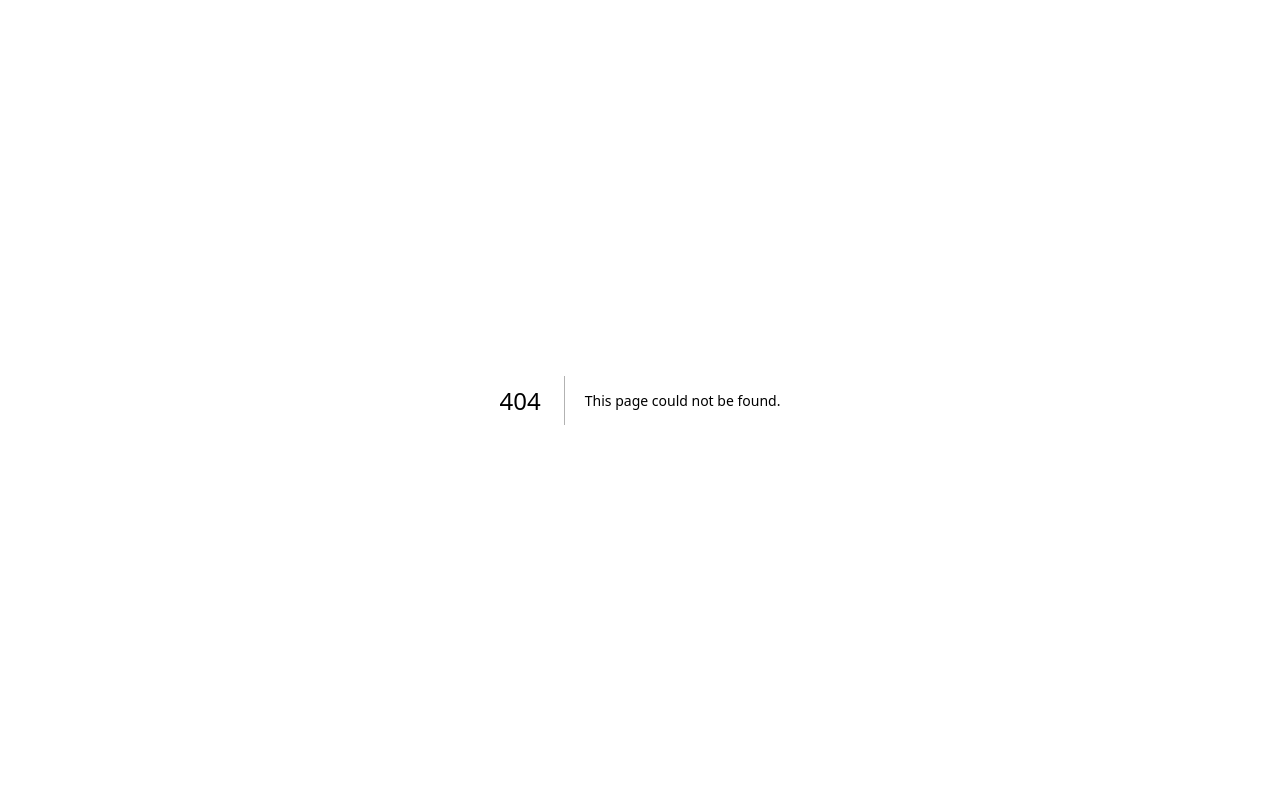
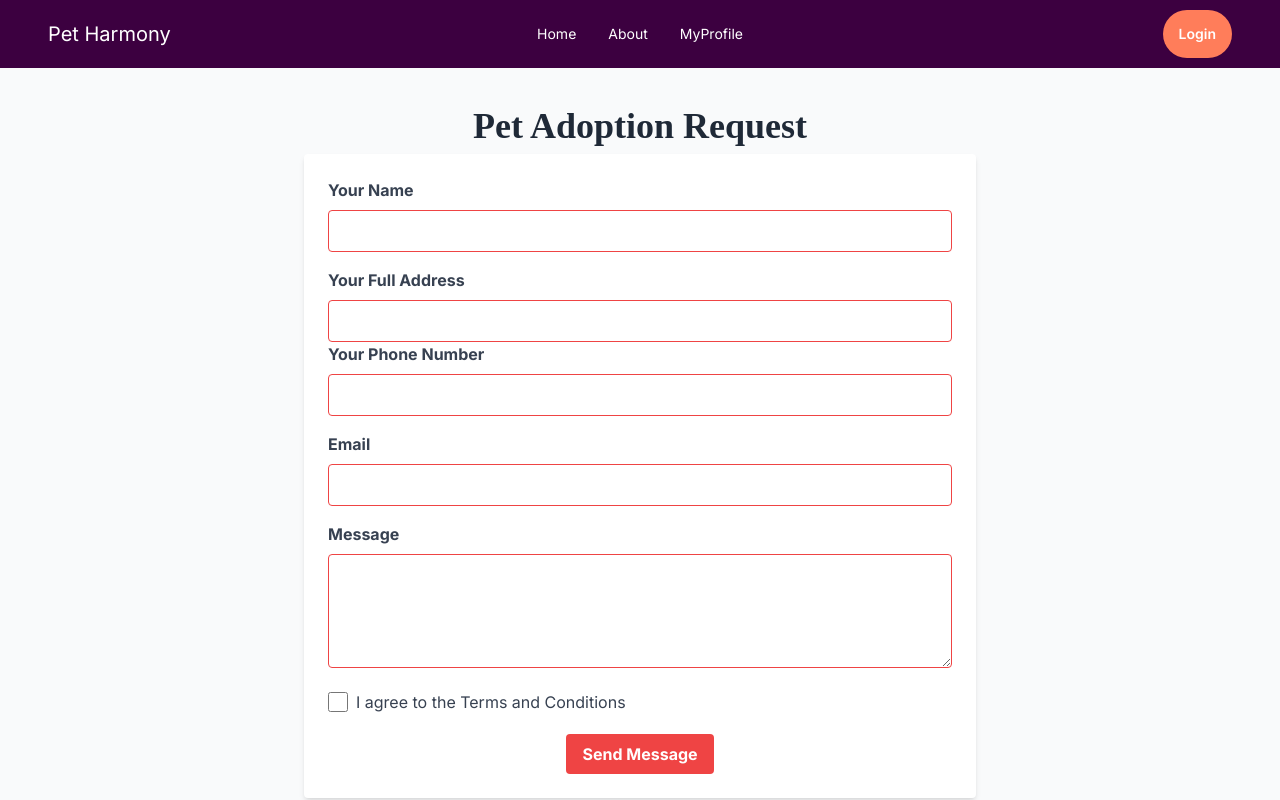
Before and after one commit to JAHIDHASAN05/Pet-Harmony, a Next.js app: page /pet-adopt-request in a window 1280 px wide. Before the commit this address had no page. Shown: the top 800 px of the page. Built offline with nearby package versions, Linux system fonts and the light colour scheme.

Commit message:
pet adaption page intial desing

```diff
--- /dev/null
+++ b/src/app/(withMainLayOut)/login/page.tsx
@@ -0,0 +1,55 @@
+import React from 'react';
+
+const LoginPage = () => {
+    return (
+        <div className='min-h-screen'>
+             <div className="flex items-center justify-center h-screen bg-gray-50">
+            <form className="bg-white p-6 rounded shadow-md w-full max-w-md">
+                <div className="mb-4">
+                    <label htmlFor="fullName" className="block text-gray-700 font-bold mb-2">
+                        Full Name
+                    </label>
+                    <input
+                        type="text"
+                        id="fullName"
+                        name="fullName"
+                        className="w-full px-3 py-2 border border-gray-300 rounded focus:outline-none focus:ring-2 focus:ring-blue-500"
+                    />
+                </div>
+                <div className="mb-4">
+                    <label htmlFor="email" className="block text-gray-700 font-bold mb-2">
+                        Email
+                    </label>
+                    <input
+                        type="email"
+                        id="email"
+                        name="email"
+                        className="w-full px-3 py-2 border border-gray-300 rounded focus:outline-none focus:ring-2 focus:ring-blue-500"
+                    />
+                </div>
+                <div className="mb-4">
+                    <label htmlFor="message" className="block text-gray-700 font-bold mb-2">
+                        Message
+                    </label>
+                    <textarea
+                        id="message"
+                        name="message"
+                        rows="4"
+                        className="w-full px-3 py-2 border border-gray-300 rounded focus:outline-none focus:ring-2 focus:ring-blue-500"
+                    ></textarea>
+                </div>
+                <div className="text-center">
+                    <button
+                        type="submit"
+                        className="bg-red-500 text-white font-bold py-2 px-4 rounded hover:bg-red-600 focus:outline-none focus:ring-2 focus:ring-red-500 focus:ring-opacity-50"
+                    >
+                        Send Message
+                    </button>
+                </div>
+            </form>
+        </div>
+        </div>
+    );
+};
+
+export default LoginPage;
--- /dev/null
+++ b/src/app/(withMainLayOut)/pet-adopt-request/page.tsx
@@ -0,0 +1,107 @@
+import React from "react";
+
+const petAdoptPage = () => {
+  return (
+    <section className="min-h-screen">
+
+      <div className="flex flex-col items-center justify-center  bg-gray-50 pb-10 min-h-screen md:px-0 px-3">
+        <h1 className="text-center text-4xl my-2 font-bold rancho-regular">Pet Adoption Request</h1>
+        <form className="bg-white p-6 rounded shadow-md w-full max-w-2xl  ">
+          <div className="mb-4">
+            <label
+              htmlFor="fullName"
+              className="block text-gray-700 font-bold mb-2"
+            >
+             Your Name
+            </label>
+            <input
+              type="text"
+              id="fullName"
+              name="fullName"
+              className="w-full px-3 py-2 border border-red-500 rounded focus:outline-none focus:ring-2 focus:ring-red-300"
+            />
+          </div>
+
+          <div className="mb-4">
+            <label
+              htmlFor="fullName"
+              className="block text-gray-700 font-bold mb-2"
+            >
+              Your Full Address
+            </label>
+            <input
+              type="text"
+              id="fullName"
+              name="fullName"
+              className="w-full px-3 py-2 border border-red-500 rounded focus:outline-none focus:ring-2 focus:ring-red-300"
+            />
+            <div className="mb-4">
+            <label
+              htmlFor="fullName"
+              className="block text-gray-700 font-bold mb-2"
+            >
+              Your Phone Number
+            </label>
+            <input
+              type="text"
+              id="fullName"
+              name="fullName"
+              className="w-full px-3 py-2 border border-red-500 rounded focus:outline-none focus:ring-2 focus:ring-red-300"
+            />
+          </div>
+          </div>
+          <div className="mb-4">
+            <label
+              htmlFor="email"
+              className="block text-gray-700 font-bold mb-2"
+            >
+              Email
+            </label>
+            <input
+              type="email"
+              id="email"
+              name="email"
+              className="w-full px-3 py-2 border border-red-500 rounded focus:outline-none focus:ring-2 focus:ring-red-300"
+            />
+          </div>
+          <div className="mb-4">
+            <label
+              htmlFor="message"
+              className="block text-gray-700 font-bold mb-2"
+            >
+              Message
+            </label>
+            <textarea
+              id="message"
+              name="message"
+              rows="4"
+              className="w-full px-3 py-2 border border-red-500 rounded focus:outline-none focus:ring-2 focus:ring-red-300"
+            ></textarea>
+          </div>
+          <div className="mb-4">
+            <label className="inline-flex items-center">
+              <input
+                type="checkbox"
+                name="terms"
+                className="form-checkbox h-5 w-5 text-blue-600"
+              />
+              <span className="ml-2 text-gray-700">
+                I agree to the Terms and Conditions
+              </span>
+            </label>
+          </div>
+          <div className="text-center">
+            <button
+              type="submit"
+              className="bg-red-500 text-white font-bold py-2 px-4 rounded hover:bg-red-600 focus:outline-none focus:ring-2 focus:ring-red-500 focus:ring-opacity-50"
+            >
+              Send Message
+            </button>
+          </div>
+        </form>
+      </div>
+    </section>
+  );
+};
+
+export default petAdoptPage;
```
